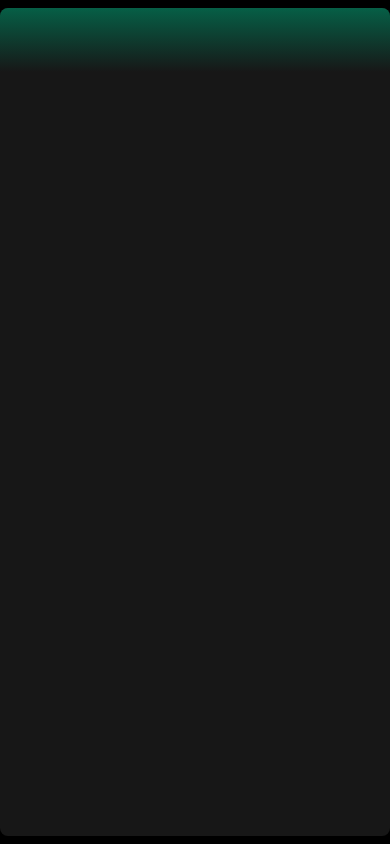
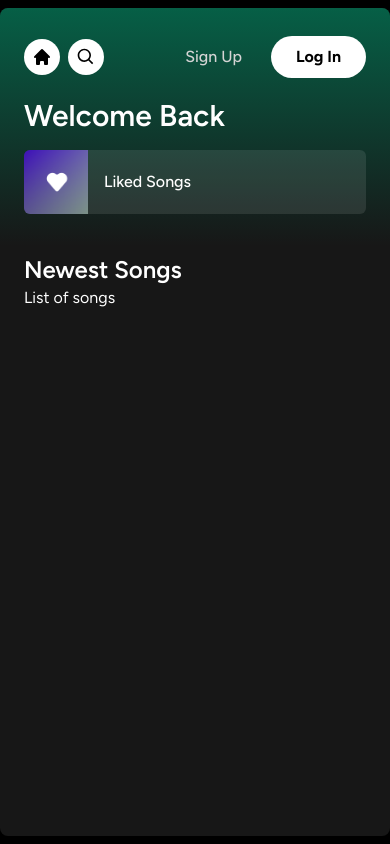
Before and after one commit to GEORGE-GICHURU/Spotify, a Next.js app: page / in a window 390 px wide. Built offline with nearby package versions, Linux system fonts and the light colour scheme.

Commit message:
Main content progress

```diff
--- a/app/(site)/page.tsx
+++ b/app/(site)/page.tsx
@@ -1,4 +1,5 @@
 import Header from "@/components/Header"
+import ListItem from "@/components/ListItem"
 
 
 export default function Home() {
@@ -12,8 +13,52 @@
         overflow-y-auto"
       >
         <Header>
-          Header
+          <div className="mb-2">
+            <h1
+              className="
+                text-white
+                text-3xl
+                font-semibold
+                "
+            >
+              Welcome Back
+
+            </h1>
+
+            <div
+              className="
+                grid
+                grid-cols-1
+                sm:grid-cols-2
+                xl:grid-cols-3
+                2xl:grid-cols-4
+                gap-3
+                mt-4"
+            >
+              <ListItem
+                image="/images/liked.png"
+                name="Liked Songs"
+                href="liked"
+              />
+
+            </div>
+
+
+          </div>
         </Header>
+
+        <div className="mt-2 mb-7 px-6">
+          <div className="flex justify-between items-center">
+            <h1 className="text-white text-2xl font-semibold">
+              Newest Songs
+            </h1>
+
+          </div>
+          <div>
+            List of songs
+          </div>
+
+        </div>
 
     </div>
 
--- /dev/null
+++ b/components/Button.tsx
@@ -0,0 +1,47 @@
+import { forwardRef } from "react"
+import { twMerge } from "tailwind-merge";
+
+interface ButtonProps
+  extends React.ButtonHTMLAttributes<HTMLButtonElement> {}
+
+const Button = forwardRef<HTMLButtonElement, ButtonProps>(({
+    className,
+    children,
+    disabled,
+    type = "button",
+    ...props
+
+}, ref) => {
+    return (
+        <button
+           type={type}
+           className={twMerge(`
+           w-full
+           rounded-full
+           bg-green-500
+           border
+           border-transparent
+           px-3
+           py-3
+           disabled:cursor-not-allowed
+           disabled:opacity-50
+           text-black
+           font-bold
+           hover:opacity-75
+           transition`
+           , className
+           )}
+
+           disabled={disabled}
+           ref={ref}
+           {...props}
+        >
+            {children}
+
+        </button>
+    )
+})
+
+Button.displayName = "Button";
+
+export default Button
--- a/components/Header.tsx
+++ b/components/Header.tsx
@@ -3,7 +3,12 @@
 import { useRouter } from "next/navigation";
 
 import {twMerge} from "tailwind-merge";
-import { RxCaretLeft, RxCaretRight } from "react-icons/rx"
+import { RxCaretLeft, RxCaretRight } from "react-icons/rx";
+import { HiHome } from "react-icons/hi";
+import { BiSearch } from "react-icons/bi";
+
+
+import Button from "./Button";
 
 interface HeaderProps {
     children: React.ReactNode;
@@ -76,9 +81,86 @@
                             <RxCaretRight className="text-white" size={35}/>
                         </button>
 
+
+                    </div>
+
+                    <div className="flex md:hidden gap-x-2 items-center">
+                        <button
+                            onClick={() => router.push("/")}
+                            className="
+                                rounded-full
+                                p-2
+                                bg-white
+                                flex
+                                items-center
+                                justify-center
+                                cursor-pointer
+                                hover:opacity-75
+                                transition"
+                        >
+                            <HiHome className="text-black" size={20}/>
+
+                        </button>
+
+                        <button
+                            onClick={() => router.push("/search")}
+                            className="
+                                rounded-full
+                                p-2
+                                bg-white
+                                flex
+                                items-center
+                                justify-center
+                                cursor-pointer
+                                hover:opacity-75
+                                transition"
+                        >
+                            <BiSearch className="text-black" size={20}/>
+
+                        </button>
+
+
+
+                    </div>
+
+                    <div
+                       className="
+                        flex
+                        justify-between
+                        items-center
+                        gap-x-4
+                        "
+                    >
+                        <>
+                          <div>
+                            <Button
+                              onClick={() => {}}
+                              className="
+                                bg-tansparent
+                                text-neutral-300
+                                font-medium">
+                                Sign Up
+                            </Button>
+                          </div>
+
+                          <div>
+                            <Button
+                              onClick={() => {}}
+                              className="
+                                bg-white
+                                px-6
+                                py-2">
+                                Log In
+                            </Button>
+                          </div>
+
+                        </>
+
                     </div>
 
                 </div>
+
+                {children}
 
         </div>
 
--- /dev/null
+++ b/components/ListItem.tsx
@@ -0,0 +1,88 @@
+"use client";
+
+import { useRouter } from "next/navigation";
+
+import { FaPlay } from "react-icons/fa"
+
+import Image from "next/image";
+
+interface ListItemProps {
+    image: string;
+    name: string;
+    href: string;
+}
+
+
+const ListItem: React.FC<ListItemProps> = ({
+    image,
+    name,
+    href
+}) => {
+    const router = useRouter();
+
+    const onClick = () => {
+        //Add authentication before push
+        router.push(href);
+    }
+
+
+    return (
+        <button
+            onClick={onClick}
+            className="
+                relative
+                group
+                flex
+                items-center
+                rounded-md
+                overflow-hidden
+                gap-x-4
+                bg-neutral-100/10
+                hover:bg-neutral-100/20
+                transition
+                pr-4
+                "
+        >
+            <div className="
+                relative
+                min-h-[64px]
+                min-w-[64px]"
+            >
+                <Image
+                    className="
+                        object-cover"
+                    fill
+                    src={image}
+                    alt="Image"
+                />
+
+            </div>
+            <p className="font-medium truncate py-5">
+                {name}
+            </p>
+            <div
+                className="
+                    absolute
+                    transition
+                    opacity-0
+                    rounded-full
+                    flex
+                    items-center
+                    justify-center
+                    bg-green-500
+                    p-4
+                    drop-shadow-md
+                    right-5
+                    group-hover:opacity-100
+                    hover:scale-110"
+
+            >
+                <FaPlay className="text-black"/>
+
+            </div>
+
+        </button>
+    )
+}
+
+export default ListItem
```
Also changed, not shown: public/images/liked.png (added), 1 other file (tests, documents, lock files or other folders).
